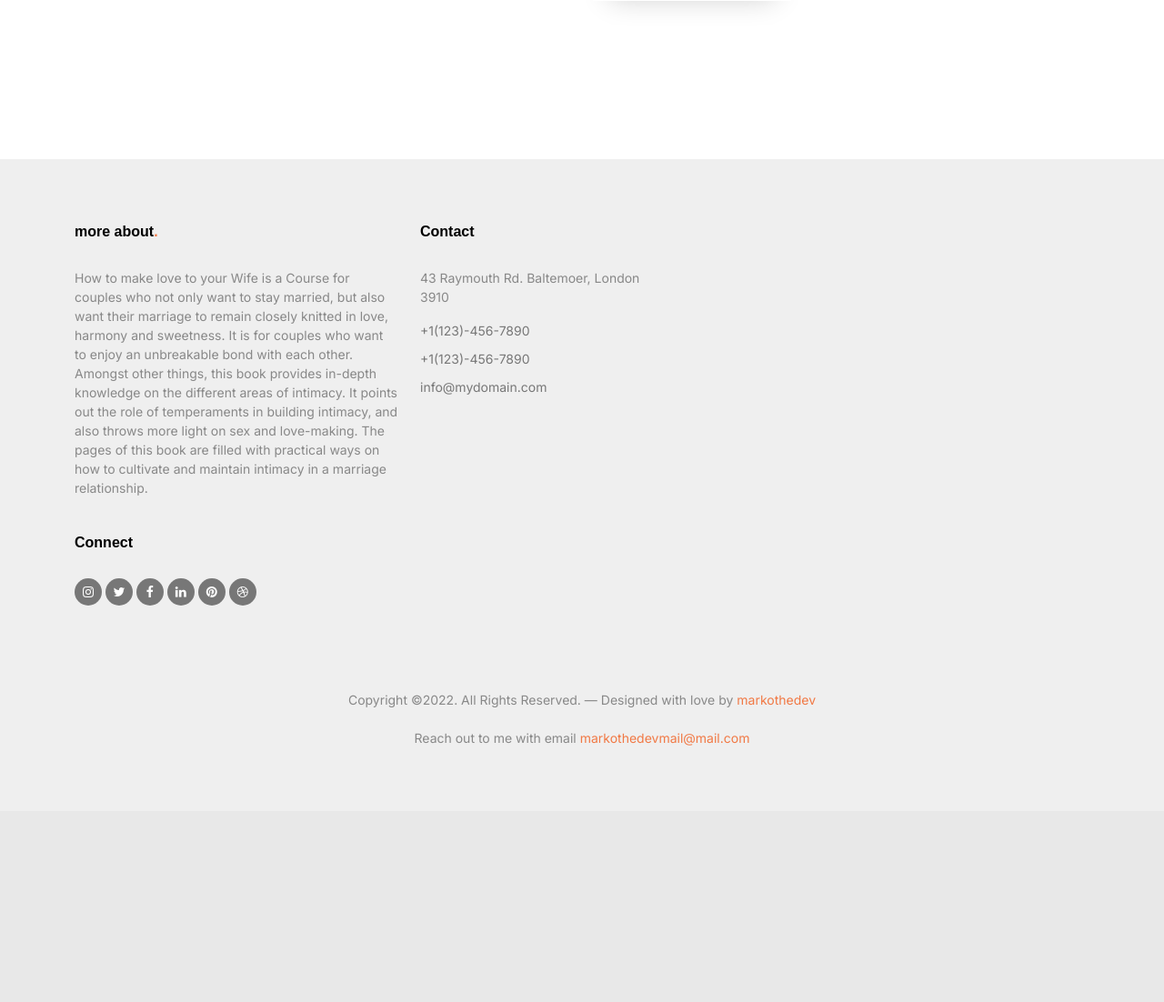
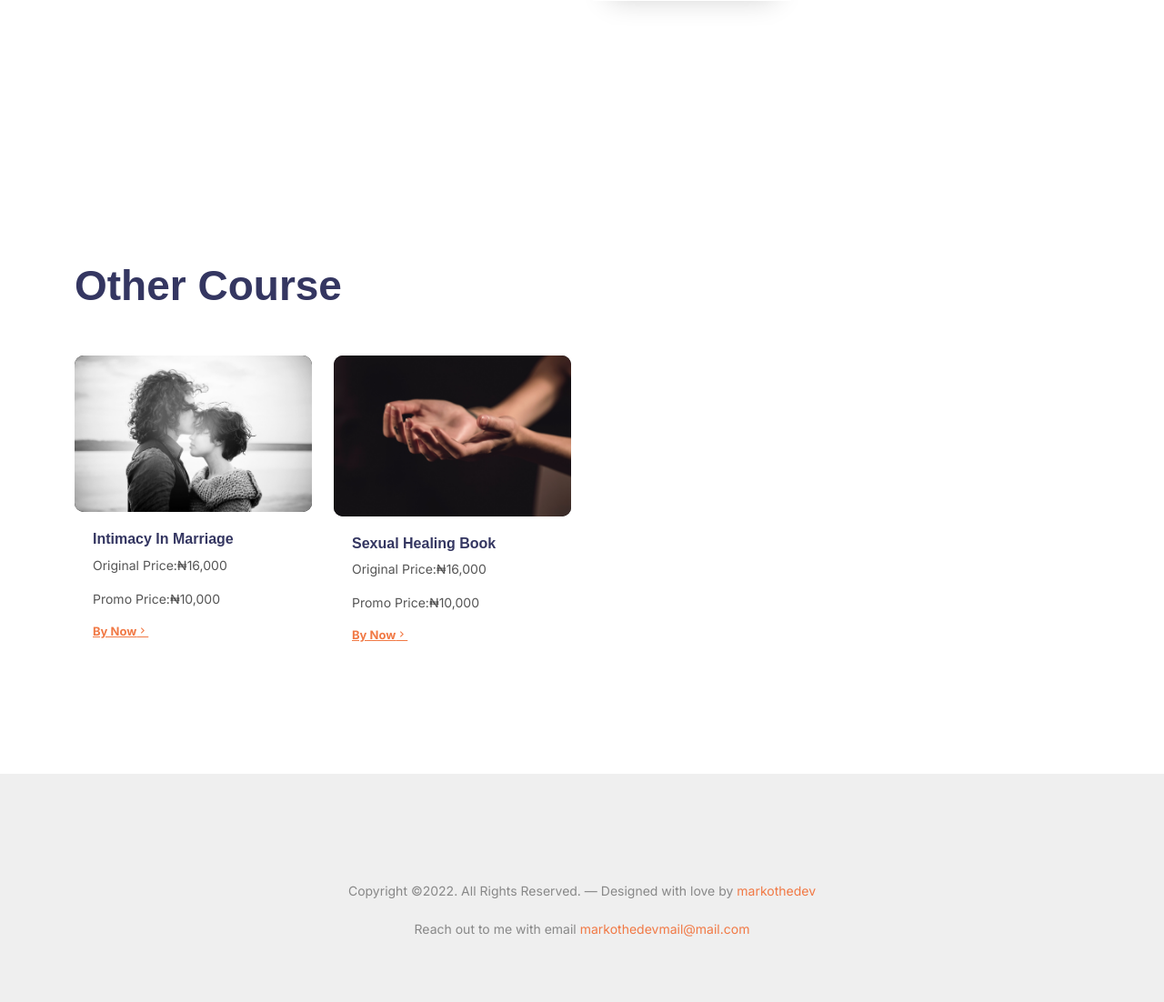
Before and after one commit to MARKOTHEDEV/sextherapypeace, a Django app: page / in a window 1280 px wide. Shown: the part 1451-2553 px from the top of the page at 91% size. Before the commit the page ends 2271 px from the top, so only its background shows below. Run offline with Django 4.2, Linux system fonts and the light colour scheme; some libraries are stand-ins or nearby versions; some web fonts are replaced.

Commit message:
added finishing tocuh to the site

```diff
--- a/payment/forms.py
+++ b/payment/forms.py
@@ -4,7 +4,7 @@ from . import models
 
 
 class PaymentForm(forms.ModelForm):
-
+    form_number = forms.CharField()
     class Meta:
         model = models.PaymentInfo
-        fields = ['first_name','last_name','email','payment_approved','mail_sent']
+        fields = ['first_name','last_name','email','payment_approved','mail_sent','form_number']
--- a/payment/views.py
+++ b/payment/views.py
@@ -9,28 +9,28 @@ from django.contrib import messages
 
 from django.core.mail import send_mail
 
-def indexView(request):
+def indexView(request,id=None):
     if request.method == 'POST':
         form = forms.PaymentForm(request.POST)
         if form.is_valid():
             form.save()
             email  =form.cleaned_data.get('email')
+            form_number  =form.cleaned_data.get('form_number')
             print('worked data create we can process payment')
             init = InitPayment(
             email=email,
-            amount=5000,
+            amount=10000,
             meta_data={
-                'email':email
+                'email':email,
+                'form_number':form_number
             }
         )
             response = init.create_payment_link()
-            # order.paystack = response['data']['reference']
             return  redirect(response['data']['authorization_url'])
         else:
             data = dict(request.POST)
             email = data.get('email')
             models.PaymentInfo.objects.filter(email=email).delete()
-        # return render(request,'index.html',{'word':'hello world'})
 
 
     return render(request,'index.html',{'word':'hello world'})
@@ -45,13 +45,18 @@ def payment_webhook(request,pk=None):
     data = json.loads(request.body)
     meta_data =data['data']['metadata']
     if data.get('event') == 'charge.success':
+        courses = {
+            '1':'https://drive.google.com/file/d/11ZBmpsDEgIzyiajaYh1-TCSraeqUsA81/view?usp=share_link',
+            '2':'https://drive.google.com/file/d/1GPcfIq-_saMQ_WaeZgw9L34_5rzQa0E9/view?usp=share_link',
+            '3':'https://drive.google.com/file/d/1c4skbpvm60L1TVjijErg3M7y-PS7hthe/view?usp=share_link',
+        }
         email = meta_data['email']
         send_mail(
         'Link to peace course!',
-        """
+        f"""
         Thanks For the Purchase,
 
-        please use this link to access the course: wwww.google.com
+        please use this link to access the course: {courses[meta_data['form_number']]}
         """,
 
         'support@peaceelechi.com',
--- a/template/index.html
+++ b/template/index.html
@@ -111,7 +111,7 @@
 					<p class="my-4" data-aos="fade-up" data-aos-delay="300" data-bs-toggle="modal" data-bs-target="#exampleModal"><a href="#" class="btn btn-primary">Buy Now</a></p>
 <br>
 					<div data-aos="fade-up">
-						<a href="https://www.youtube.com/watch?v=5n-e6lOhVq0" class="play-button align-items-center d-flex glightbox3" >
+						<a href="https://youtu.be/PBZNoQX6xeo" class="play-button align-items-center d-flex glightbox3" >
 							<span class="icon-button me-3">
 								<span class="icon-play"></span>
 							</span>
@@ -165,10 +165,63 @@
 		</div>
 	</div>
 
+
+	<div class="section">
+		<div class="container">
+
+			<div class="row">
+				<div class="col-12"data-aos="fade-up" data-aos-delay="0">
+
+					<h2 class="heading mb-5">Other Course</h2>
+				</div>
+			</div>
+			<div class="row align-items-stretch">
+				<div class="col-6 col-sm-6 col-md-6 col-lg-3" data-aos="fade-up" data-aos-delay="100">
+					<div class="media-entry">
+						<a href="#">
+							<img src="{% static 'initmacey.jpg' %}" alt="Image" class="img-fluid">
+						</a>
+						<div class="bg-white m-body">
+							<!-- <span class="date">May 14, 2020</span> -->
+							<h3><a href="#">Intimacy In Marriage</a></h3>
+							<p>Original Price:₦16,000</p>
+							<p>Promo Price:₦10,000</p>
+
+							<a href="#" class="more d-flex align-items-center float-start" data-bs-toggle="modal" data-bs-target="#intimacy">
+								<span class="label">By Now</span>
+								<span class="arrow"><span class="icon-keyboard_arrow_right"></span></span>
+							</a>
+						</div>
+					</div>
+				</div>
+
+				<div class="col-6 col-sm-6 col-md-6 col-lg-3" data-aos="fade-up" data-aos-delay="100">
+					<div class="media-entry">
+						<a href="#">
+							<img src="{% static 'stand.jpg' %}" alt="Image" class="img-fluid">
+						</a>
+						<div class="bg-white m-body">
+							<!-- <span class="date">May 14, 2020</span> -->
+							<h3><a href="#">Sexual Healing Book</a></h3>
+							<p>Original Price:₦16,000</p>
+							<p>Promo Price:₦10,000</p>
+
+							<a href="#" class="more d-flex align-items-center float-start" data-bs-toggle="modal" data-bs-target="#healing_book">
+								<span class="label">By Now</span>
+								<span class="arrow"><span class="icon-keyboard_arrow_right"></span></span>
+							</a>
+						</div>
+					</div>
+				</div>
+			</div>
+		</div>
+	</div>
+
+
 	<div class="site-footer">
 		<div class="container">
 
-			<div class="row">
+			<!-- <div class="row">
 				<div class="col-lg-4">
 					<div class="widget">
 						<h3>more about<span class="text-primary">.</span> </h3>
@@ -181,7 +234,7 @@
 							 It points out the role of temperaments in building intimacy, and also throws more light on sex and love-making.
 							 The pages of this book are filled with practical ways on how to cultivate and maintain intimacy in a marriage relationship.
 						</p>
-					</div> <!-- /.widget -->
+					</div>
 					<div class="widget">
 						<h3>Connect</h3>
 						<ul class="list-unstyled social">
@@ -192,8 +245,8 @@
 							<li><a href="#"><span class="icon-pinterest"></span></a></li>
 							<li><a href="#"><span class="icon-dribbble"></span></a></li>
 						</ul>
-					</div> <!-- /.widget -->
-				</div> <!-- /.col-lg-3 -->
+					</div>
+				</div>
 
 
 				<div class="col-lg-3">
@@ -205,10 +258,10 @@
 							<li><a href="tel://11234567890">+1(123)-456-7890</a></li>
 							<li><a href="mailto:info@mydomain.com">info@mydomain.com</a></li>
 						</ul>
-					</div> <!-- /.widget -->
-				</div> <!-- /.col-lg-3 -->
+					</div>
+				</div>
 
-			</div> <!-- /.row -->
+			</div> -->
 
 			<div class="row mt-5">
 				<br>
@@ -222,7 +275,9 @@
 					</p>
 				</div>
 			</div> <!-- /.container -->
-		</div> <!-- /.site-footer -->
+		</div>
+
+		<!-- /.site-footer -->
 
 		<!-- Preloader -->
 		<div id="overlayer"></div>
@@ -237,12 +292,100 @@
 			<div class="modal-dialog">
 			  <div class="modal-content">
 				<div class="modal-header">
-				  <h1 class="modal-title fs-5" id="exampleModalLabel">Payment Info </h1>
+				  <h1 class="modal-title fs-5" id="exampleModalLabel">Payment Info(How to make love to your Wife) </h1>
 				  <button type="button" class="btn-close" data-bs-dismiss="modal" aria-label="Close"></button>
 				</div>
 				<form action="{% url 'indexView' %}" method="post">
 					{% csrf_token %}
 				<div class="modal-body">
+					<div class="mb-3">
+						<label for="exampleFormControlInput1" class="form-label">First address</label>
+						<input type="text" class="form-control"
+						name="first_name"
+						id="exampleFormControlInput1" placeholder="matthew">
+					</div>
+					<input type="number" name="form_number" value="1" style="display: none;" >
+					  <div class="mb-3">
+						<label for="exampleFormControlInput1" class="form-label">Last Name</label>
+						<input type="text"
+						name="last_name"
+						class="form-control" id="exampleFormControlInput1" placeholder="dude">
+					  </div>
+
+					  <div class="mb-3">
+						<label for="exampleFormControlInput1" class="form-label">Email address</label>
+						<input type="email"
+						name="email"
+						class="form-control" id="exampleFormControlInput1" placeholder="name@example.com">
+					  </div>
+
+					</div>
+					<div class="modal-footer">
+						<button type="button" class="btn btn-secondary" data-bs-dismiss="modal">Close</button>
+						<button type="submit" class="btn btn-primary">Save changes</button>
+					</div>
+				</form>
+			  </div>
+			</div>
+		  </div>
+
+
+
+
+		  <div class="modal fade" id="intimacy" tabindex="-1" aria-labelledby="exampleModalLabel" aria-hidden="true">
+			<div class="modal-dialog">
+			  <div class="modal-content">
+				<div class="modal-header">
+				  <h1 class="modal-title fs-5" id="exampleModalLabel">Payment Info (Sexual Healing Book)</h1>
+				  <button type="button" class="btn-close" data-bs-dismiss="modal" aria-label="Close"></button>
+				</div>
+				<form action="{% url 'indexView'  %}" method="post">
+					{% csrf_token %}
+				<div class="modal-body">
+					<input type="number" name="form_number" value="2" style="display: none;" >
+
+					<div class="mb-3">
+						<label for="exampleFormControlInput1" class="form-label">First address</label>
+						<input type="text" class="form-control"
+						name="first_name"
+						 id="exampleFormControlInput1" placeholder="matthew">
+					  </div>
+					  <div class="mb-3">
+						<label for="exampleFormControlInput1" class="form-label">Last Name</label>
+						<input type="text"
+						name="last_name"
+						class="form-control" id="exampleFormControlInput1" placeholder="dude">
+					  </div>
+
+					  <div class="mb-3">
+						<label for="exampleFormControlInput1" class="form-label">Email address</label>
+						<input type="email"
+						name="email"
+						class="form-control" id="exampleFormControlInput1" placeholder="name@example.com">
+					  </div>
+
+					</div>
+					<div class="modal-footer">
+						<button type="button" class="btn btn-secondary" data-bs-dismiss="modal">Close</button>
+						<button type="submit" class="btn btn-primary">Save changes</button>
+					</div>
+				</form>
+			  </div>
+			</div>
+		  </div>
+
+
+		  <div class="modal fade" id="healing_book" tabindex="-1" aria-labelledby="exampleModalLabel" aria-hidden="true">
+			<div class="modal-dialog">
+			  <div class="modal-content">
+				<div class="modal-header">
+				  <h1 class="modal-title fs-5" id="exampleModalLabel">Payment Info (Intimacy In Marriage)</h1>
+				  <button type="button" class="btn-close" data-bs-dismiss="modal" aria-label="Close"></button>
+				</div>
+				<form action="{% url 'indexView' %}" method="post">
+					{% csrf_token %}
+				<div class="modal-body">
+					<input type="number" name="form_number" value="3" style="display: none;" >
 
 					<div class="mb-3">
 						<label for="exampleFormControlInput1" class="form-label">First address</label>
```
Also changed, not shown: payment/static/initmacey.jpg (added), payment/static/stand.jpg (added).
